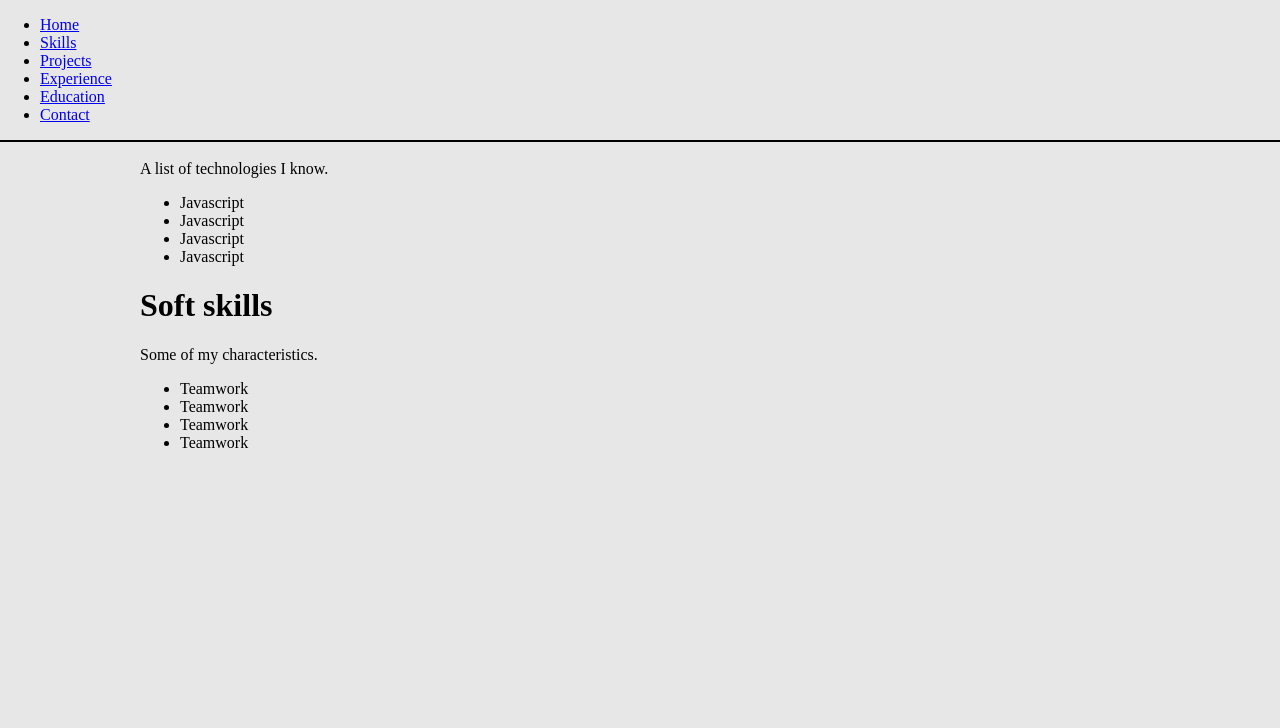
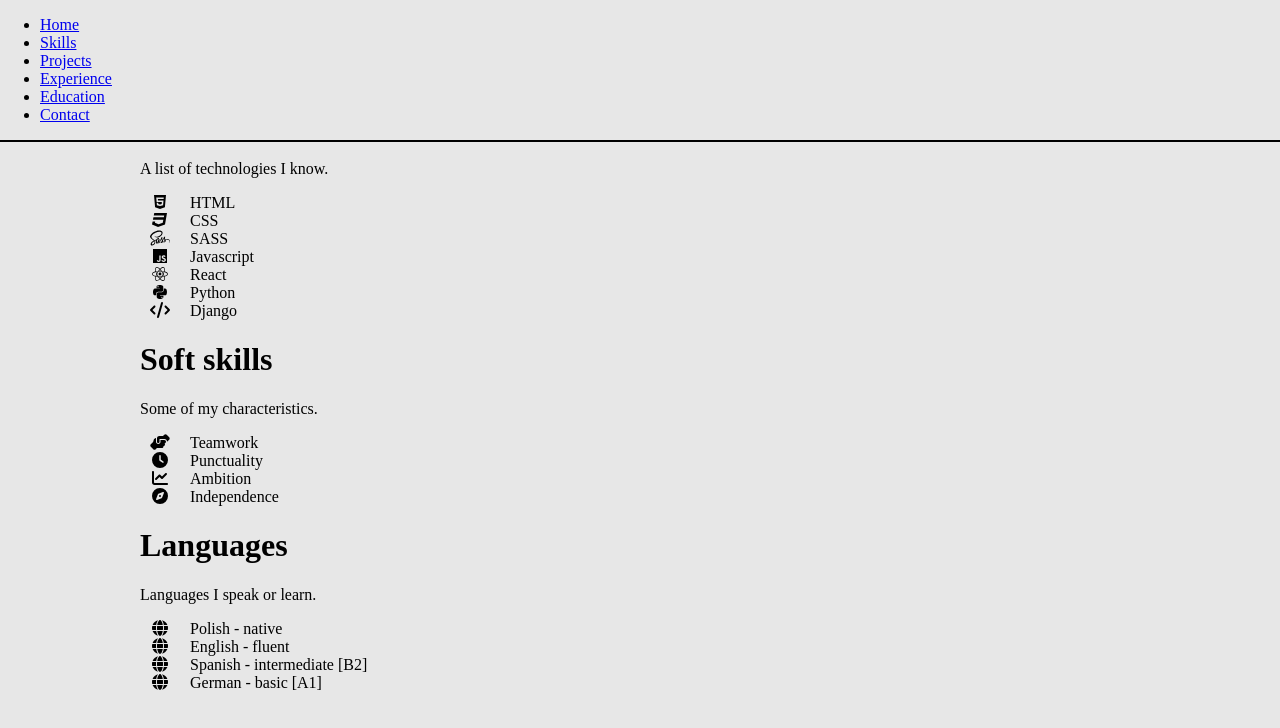
Before and after one commit to boryswnr/portfolio, a Gatsby site: page /skills in a window 1280 px wide. Built offline with nearby package versions, Linux system fonts and the light colour scheme; Gatsby itself is replaced by a stand-in of ours.

Commit message:
added languages list to skill page and fontawesome icon to each lsit item, added navbar items bold on hover

```diff
--- a/src/NavBar.js
+++ b/src/NavBar.js
@@ -31,27 +31,27 @@ const Navbar = () => {
         <nav className={navbar + scrolledClass}>
             <ul className={navList}>
                 <li className={navListItem}>
-                    <Link to="/" className={navListLink + scrolledClass}>Home</Link>
+                    <Link to="/" className={navListLink + scrolledClass}  title="Home">Home</Link>
                 </li>
 
                 <li className={navListItem}>
-                    <Link to="/skills" className={navListLink + scrolledClass}>Skills</Link>
+                    <Link to="/skills" className={navListLink + scrolledClass} title="Skills">Skills</Link>
                 </li>
 
                 <li className={navListItem}>
-                    <Link to="/projects" className={navListLink + scrolledClass}>Projects</Link>
+                    <Link to="/projects" className={navListLink + scrolledClass} title="Projects">Projects</Link>
                 </li>
 
                 <li className={navListItem}>
-                    <Link to="/experience" className={navListLink + scrolledClass}>Experience</Link>
+                    <Link to="/experience" className={navListLink + scrolledClass} title="Experience">Experience</Link>
                 </li>
 
                 <li className={navListItem}>
-                    <Link to="/education" className={navListLink + scrolledClass}>Education</Link>
+                    <Link to="/education" className={navListLink + scrolledClass} title="Education">Education</Link>
                 </li>
 
                 <li className={navListItem}>
-                    <Link to="/contact" className={navListLink + scrolledClass}>Contact</Link>
+                    <Link to="/contact" className={navListLink + scrolledClass} title="Contact">Contact</Link>
                 </li>
 
             </ul>
--- a/src/navbar.module.css
+++ b/src/navbar.module.css
@@ -19,6 +19,7 @@
     justify-content: center;
     margin: 0;
     padding: 20px 0 20px 0;
+    letter-spacing: 1px;
 }
 
 .nav-list-item {
@@ -35,6 +36,19 @@
     transition: 300ms;
 }
 
+.nav-list-link::after {
+    content: attr(title);
+    display: block;
+    font-weight: 700;
+    visibility: hidden;
+    height: 0;
+    overflow: hidden;
+}
+
+.nav-list-link:hover {
+    font-weight: 700;
+}
+
 .nav-list-link.scrolled {
     color: #eeeeee;
 }
--- a/src/pages/index.js
+++ b/src/pages/index.js
@@ -1,6 +1,6 @@
 import * as React from "react";
 import Layout from "../Layout";
-import { titleWrapper, landingPage, portrait } from "../index.module.css";
+import { titleWrapper, landingPage, portrait, welcoming } from "../index.module.css";
 import { StaticImage } from "gatsby-plugin-image";
 import "@fontsource/oswald";
 import "@fontsource/oswald/200.css";
@@ -19,7 +19,7 @@ const IndexPage = () => {
             placeholder="blurred"
             className={portrait}
           />
-          <h1>
+          <h1 className={welcoming}>
             Hi. I'm Borys, an aspiring front-end dev. <br />
             Welcome to my CV website.
           </h1>
--- a/src/pages/skills.js
+++ b/src/pages/skills.js
@@ -1,29 +1,55 @@
 import React from "react";
 import Layout from "../Layout";
 import Title from "../PageTitle";
-import { skillsColumnsWrapper } from "../skills.module.css";
+import { columnsWrapper, list, icon } from "../skills.module.css";
+import { FontAwesomeIcon } from "@fortawesome/react-fontawesome";
+import {
+    faHtml5,
+    faCss3,
+    faSass,
+    faJs,
+    faReact,
+    faPython,
+} from '@fortawesome/free-brands-svg-icons';
+import {
+    faCode,
+    faHandsHelping,
+    faClock,
+    faChartLine,
+    faCompass,
+    faGlobe,
+} from '@fortawesome/free-solid-svg-icons';
 
 const Skills = () => {
 
     return (
         <Layout>
-            <main className={skillsColumnsWrapper}>
+            <main className={columnsWrapper}>
                 <div>
                     <Title titleName="Tech skills">
                         A list of technologies I know.
                     </Title>
-                    <ul>
+                    <ul className={list}>
                         <li>
-                            Javascript
+                            <FontAwesomeIcon icon={faHtml5} className={icon} />HTML
                         </li>
                         <li>
-                            Javascript
+                            <FontAwesomeIcon icon={faCss3} className={icon} />CSS
                         </li>
                         <li>
-                            Javascript
+                            <FontAwesomeIcon icon={faSass} className={icon} />SASS
                         </li>
                         <li>
-                            Javascript
+                            <FontAwesomeIcon icon={faJs} className={icon} />Javascript
+                        </li>
+                        <li>
+                            <FontAwesomeIcon icon={faReact} className={icon} />React
+                        </li>
+                        <li>
+                            <FontAwesomeIcon icon={faPython} className={icon} />Python
+                        </li>
+                        <li>
+                            <FontAwesomeIcon icon={faCode} className={icon} />Django
                         </li>
                     </ul>
                 </div>
@@ -32,18 +58,38 @@ const Skills = () => {
                     <Title titleName="Soft skills">
                         Some of my characteristics.
                     </Title>
-                    <ul>
+                    <ul className={list}>
                         <li>
-                            Teamwork
+                            <FontAwesomeIcon icon={faHandsHelping} className={icon} />Teamwork
                         </li>
                         <li>
-                            Teamwork
+                            <FontAwesomeIcon icon={faClock} className={icon} />Punctuality
                         </li>
                         <li>
-                            Teamwork
+                            <FontAwesomeIcon icon={faChartLine} className={icon} />Ambition
                         </li>
                         <li>
-                            Teamwork
+                            <FontAwesomeIcon icon={faCompass} className={icon} />Independence
+                        </li>
+                    </ul>
+                </div>
+
+                 <div>
+                    <Title titleName="Languages">
+                        Languages I speak or learn.
+                    </Title>
+                    <ul className={list}>
+                        <li>
+                            <FontAwesomeIcon icon={faGlobe} className={icon} />Polish - native
+                        </li>
+                        <li>
+                            <FontAwesomeIcon icon={faGlobe} className={icon} />English - fluent
+                        </li>
+                        <li>
+                            <FontAwesomeIcon icon={faGlobe} className={icon} />Spanish - intermediate [B2]
+                        </li>
+                        <li>
+                            <FontAwesomeIcon icon={faGlobe} className={icon} />German - basic [A1]
                         </li>
                     </ul>
                 </div>
--- a/src/skills.module.css
+++ b/src/skills.module.css
@@ -1,5 +1,15 @@
-.skills-columns-wrapper {
+.columns-wrapper {
     min-width: 50%;
     display: flex;
     justify-content: space-around;
 }
+
+.list {
+    list-style-type: none;
+}
+
+.icon {
+    color: #000000;
+    margin: 0 15px 0 -35px;
+    width: 30px;
+}
```
